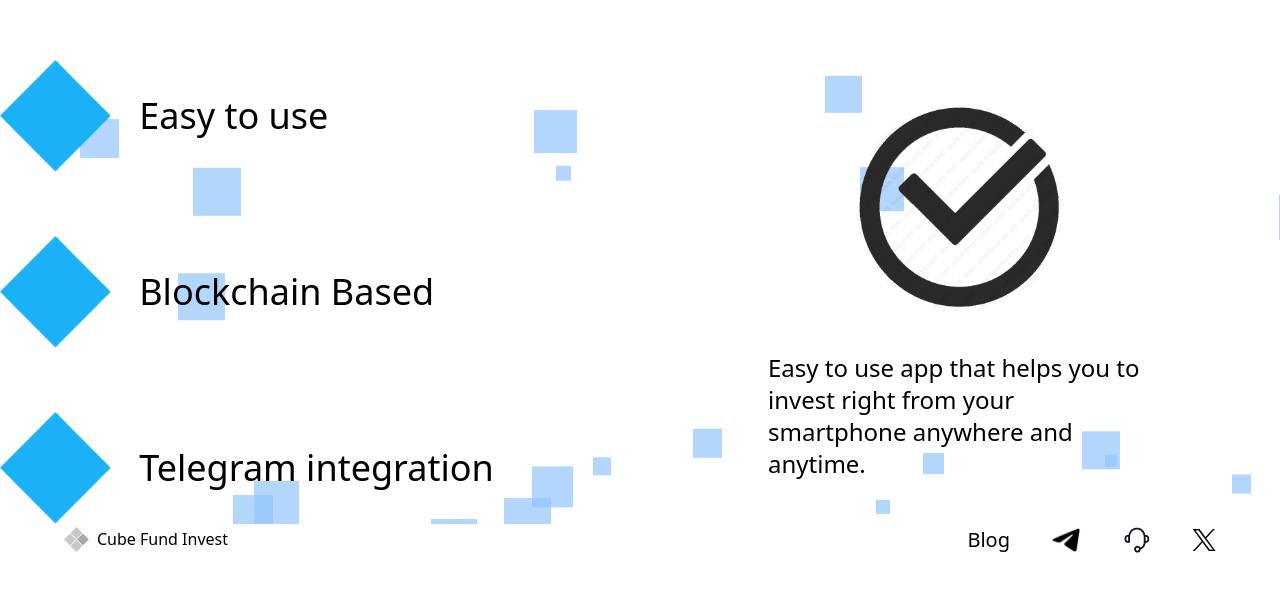
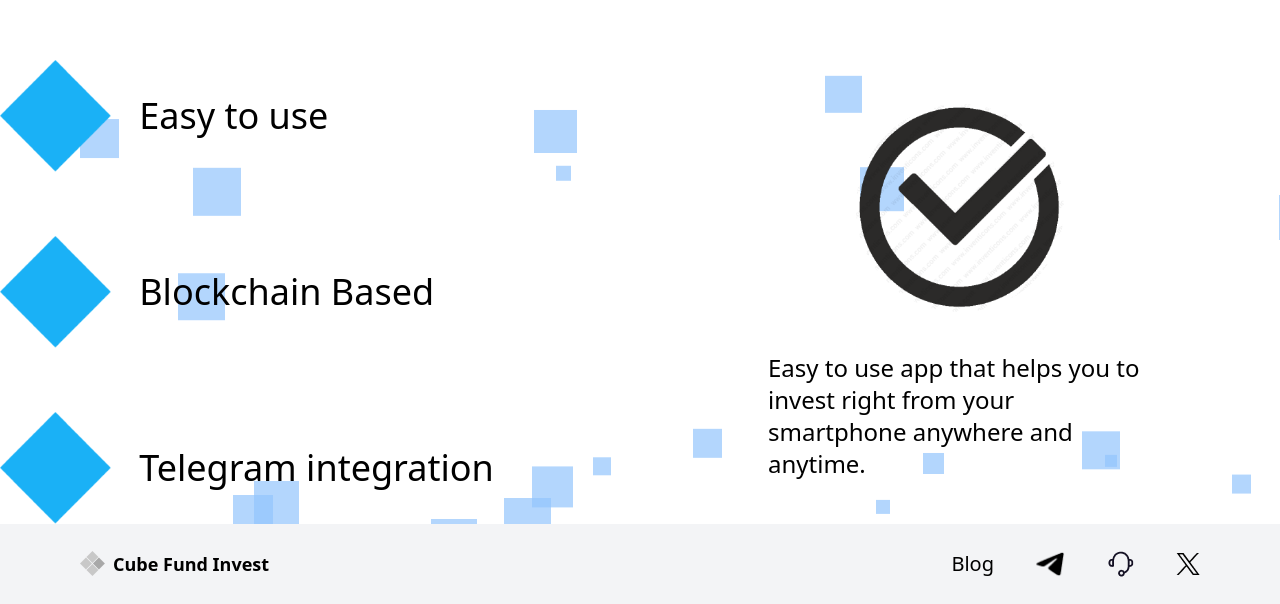
Before and after one commit to WetPirat1/CubeFund-ReactWebsite, a React (Vite) app: page / in a window 1280 px wide. Shown: the part 1587-2191 px from the top of the page. Before the commit the page ends 2143 px from the top, so only its background shows below. Built offline with nearby package versions, Linux system fonts and the light colour scheme.

Commit message:
footer adap done

```diff
--- a/src/components/common/Footer.jsx
+++ b/src/components/common/Footer.jsx
@@ -4,12 +4,13 @@
 
 export default function Footer() {
   return (
-    <footer>
-      <div className="max-w-6xl flex justify-between items-center mx-auto">
-        <div className="flex gap-2">
+    <footer className="bg-gray-100 py-6">
+      <div className="max-w-6xl mx-auto px-4 flex flex-col md:flex-row md:justify-between items-center gap-4">
+        <div className="flex items-center gap-2 text-center md:text-left">
           <Logo_footer />
-          <h3 className="">Cube Fund Invest</h3>
+          <h3 className="text-lg font-semibold">Cube Fund Invest</h3>
         </div>
+
         <SocialLinks />
       </div>
     </footer>
```
